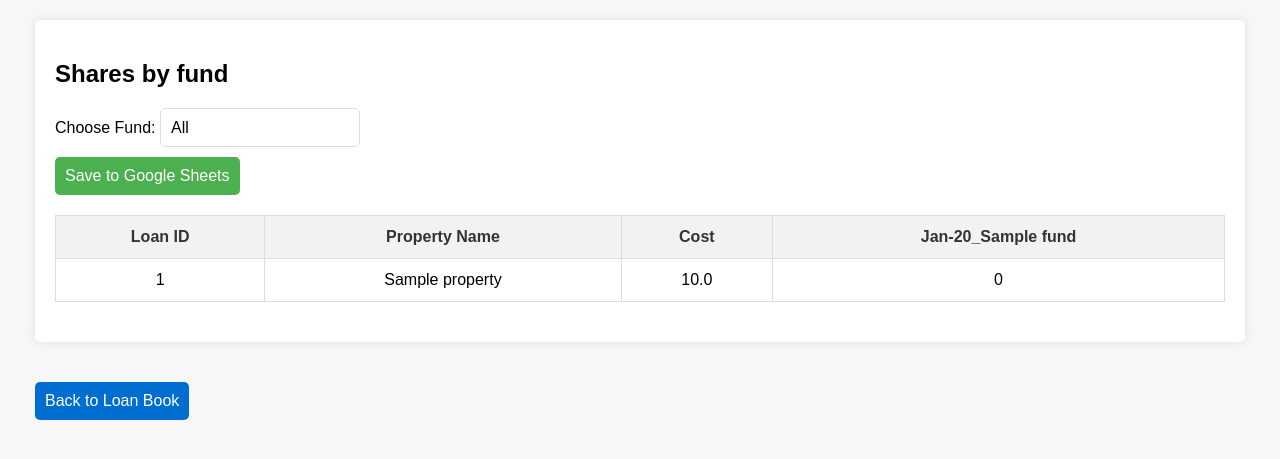
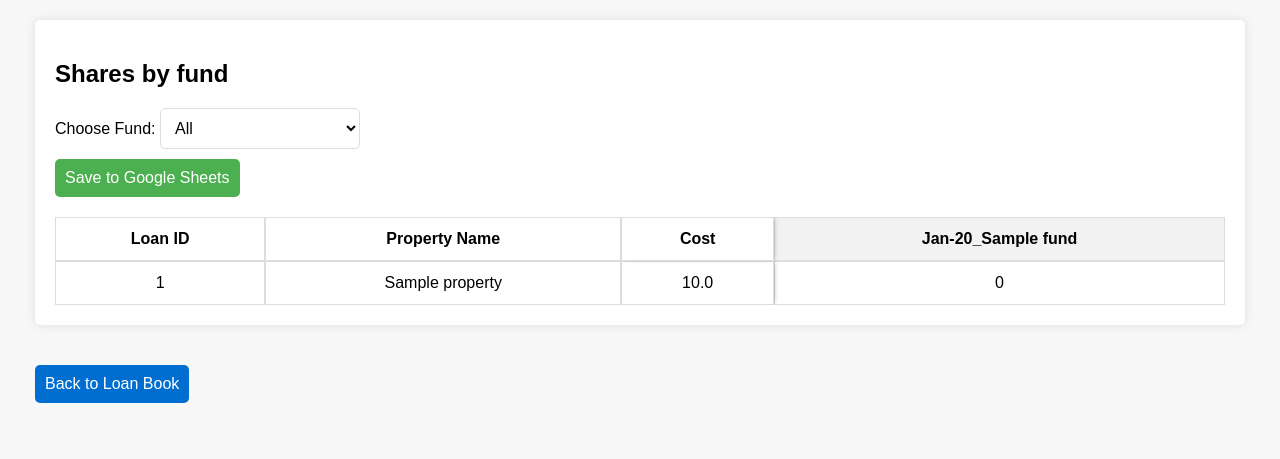
Before and after one commit to CHRNVpy/FaesInvest, a Django app: page /mortgage_app/fund_shares in a window 1280 px wide. Shown: the top 459 px of the page. Run offline with Django 5.2, Linux system fonts and the light colour scheme; a user stored in the database is signed in; tables that the repository leaves empty hold one stand-in row (values such as "Sample post"); parts of the project's set-up code (start-up, migrations or seed data) failed here and were passed over.

Commit message:
first 3 columns fixed

```diff
--- a/mortgage_app/templates/mortgage_app/fund_shares.html
+++ b/mortgage_app/templates/mortgage_app/fund_shares.html
@@ -27,15 +27,16 @@
             margin-bottom: 20px;
         }
         .table-container {
+            position: relative;
             width: 100%;
             overflow-x: auto;
             max-height: 500px;
             overflow-y: auto;
         }
         table {
+            border-collapse: separate;
+            border-spacing: 0;
             width: 100%;
-            border-collapse: collapse;
-            margin-bottom: 20px;
         }
         th, td {
             padding: 12px;
@@ -45,10 +46,9 @@
         }
         th {
             background-color: #f2f2f2;
-            color: #333;
             position: sticky;
             top: 0;
-            z-index: 1;
+            z-index: 2;
         }
         tr:nth-child(even) {
             background-color: #f9f9f9;
@@ -56,6 +56,40 @@
         tr:hover {
             background-color: #f1f1f1;
         }
+
+        /* Freeze first 3 columns */
+        /* Freeze first 3 columns */
+        th:nth-child(-n+3),
+        td:nth-child(-n+3) {
+            position: sticky;
+            background-color: #fff; /* Ensure background-color to overlap other columns */
+            z-index: 1;
+        }
+
+        th:nth-child(1), td:nth-child(1) {
+            left: 0;
+            z-index: 2; /* Ensure higher z-index */
+        }
+        th:nth-child(2), td:nth-child(2) {
+            left: 108px; /* Adjust based on the width of the first column */
+            z-index: 3; /* Ensure higher z-index */
+        }
+        th:nth-child(3), td:nth-child(3) {
+            left: 333px; /* Adjust based on the width of the first two columns */
+            z-index: 4; /* Ensure higher z-index */
+        }
+
+        /* Ensure frozen column headers are on top of everything */
+        th:nth-child(-n+3) {
+            z-index: 5;
+        }
+
+        /* Add box-shadow to create a separation effect */
+        th:nth-child(3), td:nth-child(3) {
+            box-shadow: 2px 0 5px -2px rgba(0,0,0,0.3);
+        }
+
+
         .back-button, .close-contract-button {
             margin-top: 20px;
             padding: 10px;
@@ -77,7 +111,7 @@
             font-size: 16px;
             border: none;
             border-radius: 5px;
-        background-color: #4CAF50;  /* Green color for distinction */
+            background-color: #4CAF50;
             color: white;
             cursor: pointer;
             transition: background-color 0.3s;
@@ -90,30 +124,11 @@
             align-items: center;
             margin-bottom: 20px;
         }
-
         .filter-form {
             margin-right: 15px;
         }
-
-        .select-wrapper {
-            position: relative;
-            display: inline-block;
-        }
-
-        .select-wrapper::after {
-            content: "\25BC";
-            position: absolute;
-            top: 50%;
-            right: 10px;
-            transform: translateY(-50%);
-            pointer-events: none;
-        }
-
         select {
-            appearance: none;
-            -webkit-appearance: none;
-            -moz-appearance: none;
-            padding: 10px 30px 10px 10px;
+            padding: 10px;
             font-size: 16px;
             border: 1px solid #ddd;
             border-radius: 5px;
@@ -121,7 +136,6 @@
             cursor: pointer;
             width: 200px;
         }
-
         select:focus {
             outline: none;
             border-color: #006dd1;
```
Lines whose indentation alone changed are shown as unchanged.
